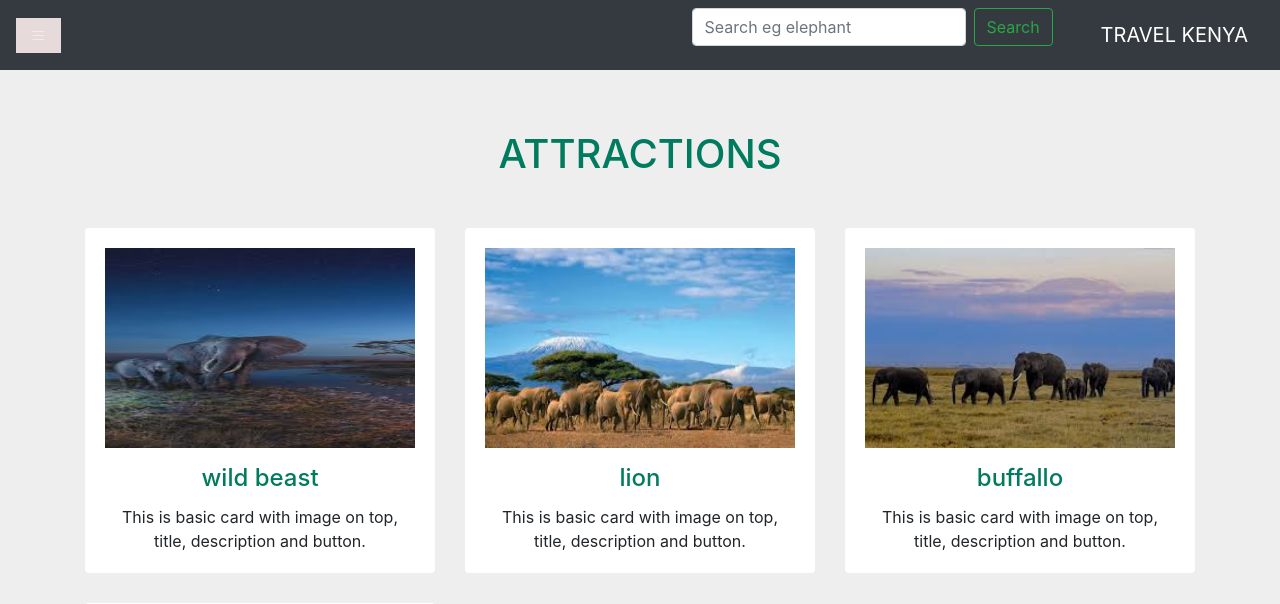
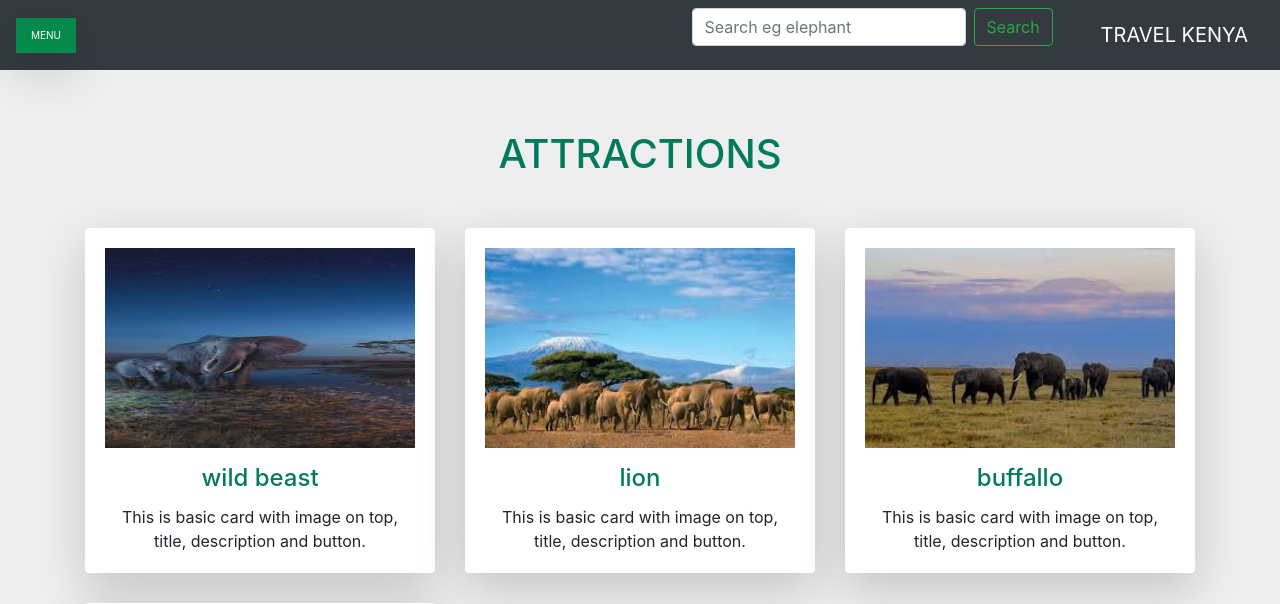
Before and after one commit to Madaraka02/Abnfc, a Django app: page / in a window 1280 px wide. Shown: the top 604 px of the page. Run offline with Django 4.2, Linux system fonts and the light colour scheme; data comes from the database, SQL or seed files in the repository; parts of the project's set-up code (start-up, migrations or seed data) failed here and were passed over; some libraries are stand-ins or nearby versions.

Commit message:
added css

```diff
--- a/static/css/main.css
+++ b/static/css/main.css
@@ -24,7 +24,7 @@
 
   /* When you mouse over the navigation links, change their color */
   .sidebar a:hover {
-    color: #f1f10d;
+    color: rgb(6, 138, 76);
   }
 
   /* Position and style the close button (top right corner) */
@@ -40,8 +40,8 @@
   .openbtn {
     font-size: 10px;
     cursor: pointer;
-    background-color: rgb(230, 218, 218);
-    color: rgb(15, 15, 15);
+    background-color: rgb(6, 138, 76);
+    color: #ffffff;
     padding: 10px 15px;
     border: none;
   }
--- a/templates/ind.html
+++ b/templates/ind.html
@@ -56,7 +56,7 @@
 
       <div id="main">
         <nav class="navbar navbar-expand-lg navbar-dark bg-dark">
-            <button class="openbtn " onclick="openNav()"><span class="navbar-toggler-icon"></span></button>
+            <button class="openbtn shadow-lg" onclick="openNav()">MENU</button>
             <button class="navbar-toggler" type="button" data-toggle="collapse" data-target="#navbarTogglerDemo01" aria-controls="navbarTogglerDemo01" aria-expanded="false" aria-label="Toggle navigation">
                 <span class="navbar-toggler-icon"></span>
               </button>
@@ -81,7 +81,7 @@
                     <div class="image-flip" >
                         <div class="mainflip flip-0">
                             <div class="frontside">
-                                <div class="card">
+                                <div class="card shadow-lg">
                                     <div class="card-body text-center">
                                         <p><img class=" img-fluid" src="{{att.image.url}}" alt="{{att.name}}"></p>
                                         <h4 class="card-title">{{att.name}}</h4>
@@ -91,7 +91,7 @@
                                 </div>
                             </div>
                             <div class="backside">
-                                <div class="card">
+                                <div class="card shadow-lg">
                                     <div class="card-body text-center mt-4">
                                         <h4 class="card-title">{{att.name}}</h4>
                                         <p class="card-text"></p>
@@ -120,7 +120,7 @@
                     <div class="image-flip" >
                         <div class="mainflip flip-0">
                             <div class="frontside">
-                                <div class="card">
+                                <div class="card shadow-lg">
                                     <div class="card-body text-center">
                                         <img class=" img-fluid" src="{{park.image.url}}" alt="{{park.name}}">
                                         <h4 class="card-title">{{park.name}}</h4>
@@ -130,7 +130,7 @@
                                 </div>
                             </div>
                             <div class="backside">
-                                <div class="card">
+                                <div class="card shadow-lg">
                                     <div class="card-body text-center mt-4">
                                         <h4 class="card-title">{{park.name}}</h4>
                                         <p class="card-text"></p>
```
